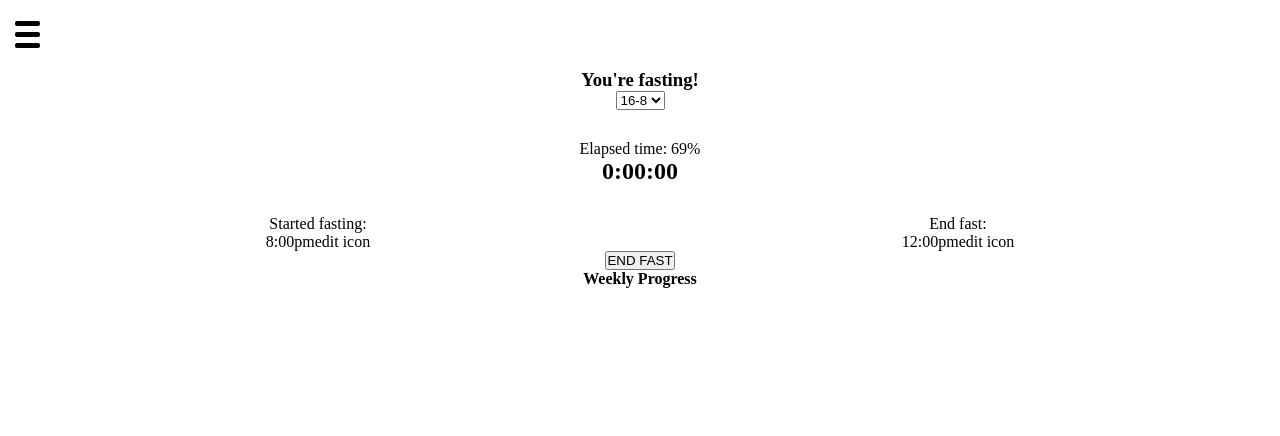
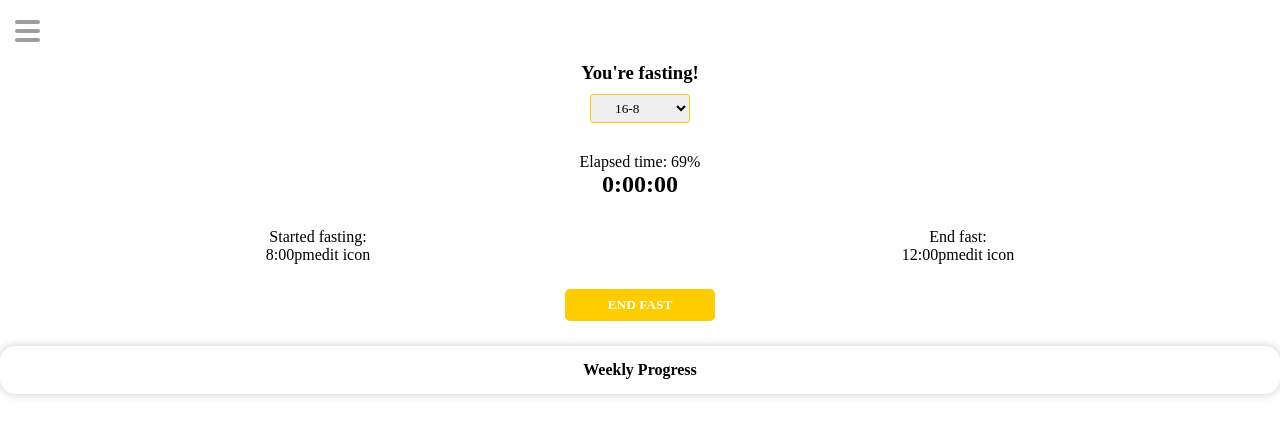
Before and after one commit to nick75mowbray/fasting_tracker, a plain HTML site: page index.html in a window 1280 px wide. Drawn offline with nearby package versions, Linux system fonts and the light colour scheme.

Commit message:
update index/css with more styling and layout

```diff
--- a/index.html
+++ b/index.html
@@ -19,8 +19,8 @@
             </div>
             <div id="menu-container" style="display: none;">
                 <div id="close">
+                    <p>close</p>
                     <h3 id="close-icon">X</h3>
-                    <p>close</p>
                 </div>
                 <ul id="menu-list">
                     <li id="timer-li" class="menu-li">Fasting timer</li>
@@ -35,9 +35,9 @@
     <div id="fasting-type">
         <h3 id="fasting-state-message">You're fasting!</h3>
         <select id="type-selector">
-            <option value="16-8" name="16-8">16-8</option>
-            <option value="16-8" name="16-8">16-8</option>
-            <option value="16-8" name="16-8">16-8</option>
+            <option class="fast-type" value="16-8" name="16-8">16-8</option>
+            <option class="fast-type" value="16-8" name="16-8">16-8</option>
+            <option class="fast-type" value="16-8" name="16-8">16-8</option>
         </select>
     </div>
 
@@ -73,6 +73,9 @@
     <!-- progress graph -->
     <div id="weekly-progress-container">
         <h4>Weekly Progress</h4>
+        <div id="graph-container">
+
+        </div>
     </div>
 </main>
     </nav>
--- a/javascript.js
+++ b/javascript.js
@@ -5,6 +5,7 @@ $(document).ready(function(){
     $('#hamburger').on("click", function(){
         $('#menu-container').css('display', 'block');
         $('#hamburger').css('display', 'none');
+        console.log("menu icon click is working");
     });
 
     //close hamburger menu
--- a/style.css
+++ b/style.css
@@ -1,25 +1,28 @@
 * {
     padding: 0;
     margin: 0;
+    font-family: 'sans-serif';
 }
 /* side menu */
 #menu {
     position: fixed;
 }
 #close {
+    color: #9E9E9E;
     display: flex;
     justify-content: flex-end;
+    align-items: center;
 }
 div.bar {
         width: 25px;
-        height: 5px;
-        background-color: black;
-        margin: 6px 0;
+        height: 4px;
+        background-color: #9E9E9E;
+        margin: 5px 0;
         border-radius: 2px;
 }
 #menu-container {
     width: 80vw;
-    max-width: 400px;
+    max-width: 300px;
     box-shadow: 0 0 10px #cccccc;
     height: 100vh;
     padding: 20px;
@@ -33,8 +36,14 @@ li.menu-li {
 #hamburger {
     padding: 15px;
 }
+
+
 #close-icon {
-    margin-right: 15px;
+    margin-left: 15px;
+}
+.line {
+    border-top: 1px solid #FFCC00;
+    width: 200px;
 }
 /* main */
 main {
@@ -42,9 +51,20 @@ main {
 }
 /* message / type of fast selector */
 #fasting-type {
+    top: -35px;
     width: 100vw;
     margin: auto;
     text-align: center;
+}
+#type-selector {
+    margin-top: 10px;
+    width: 100px;
+    padding: 5px 5px 5px 20px;
+    border-radius: 3px;
+    border: 1px solid #FFCC00;
+}
+.fast-type {
+    padding-left: 15px;
 }
 /* timer display */
 #timer {
@@ -59,3 +79,22 @@ main {
     display: flex;
     justify-content: space-between;
 }
+/* button */
+#start-end-btn {
+    background-color: #FFCC00;
+    border: none;
+    outline: none;
+    color: #ffffff;
+    font-weight: bold;
+    padding: 8px;
+    width: 150px;
+    border-radius: 5px;
+    margin: 25px 0;
+}
+/* weekly progress */
+#weekly-progress-container {
+    box-shadow: 0 0 10px #cccccc;
+    border-radius: 15px;
+    overflow: hidden;
+    padding: 15px;
+}
```
